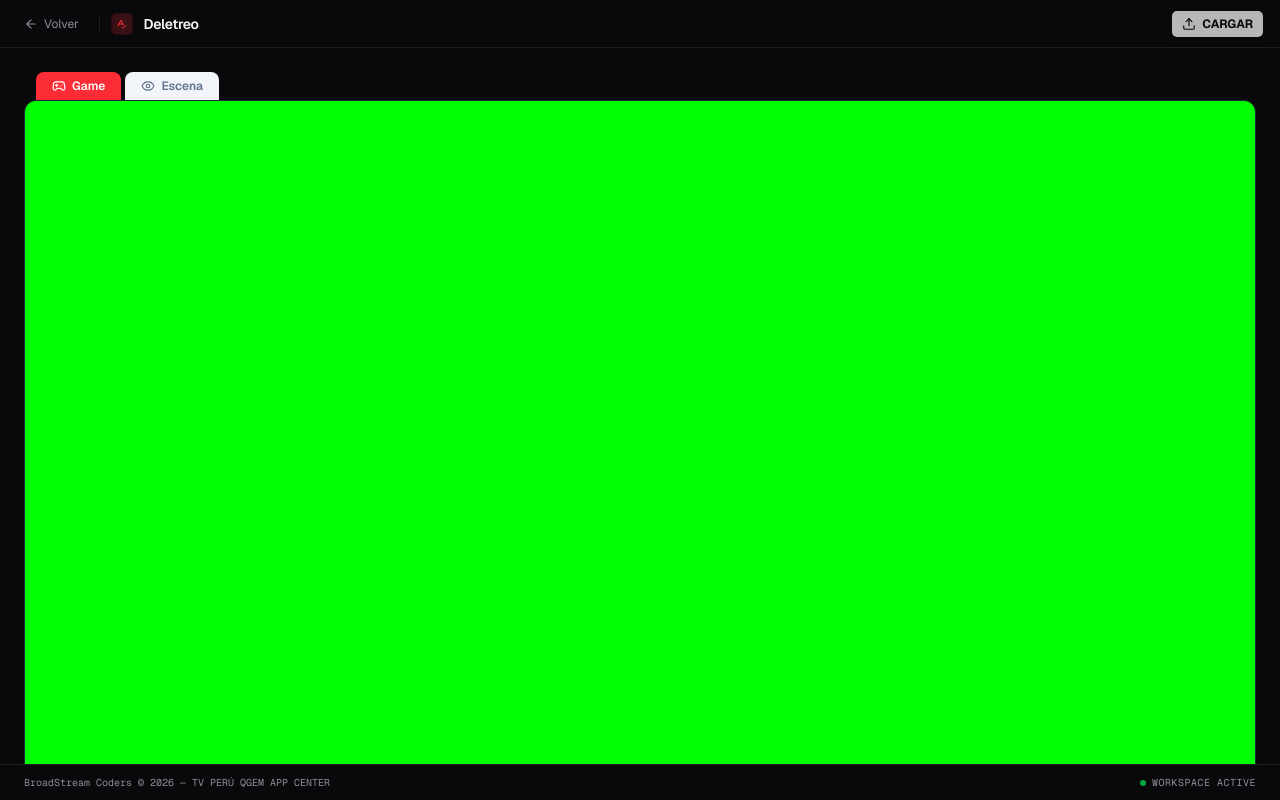
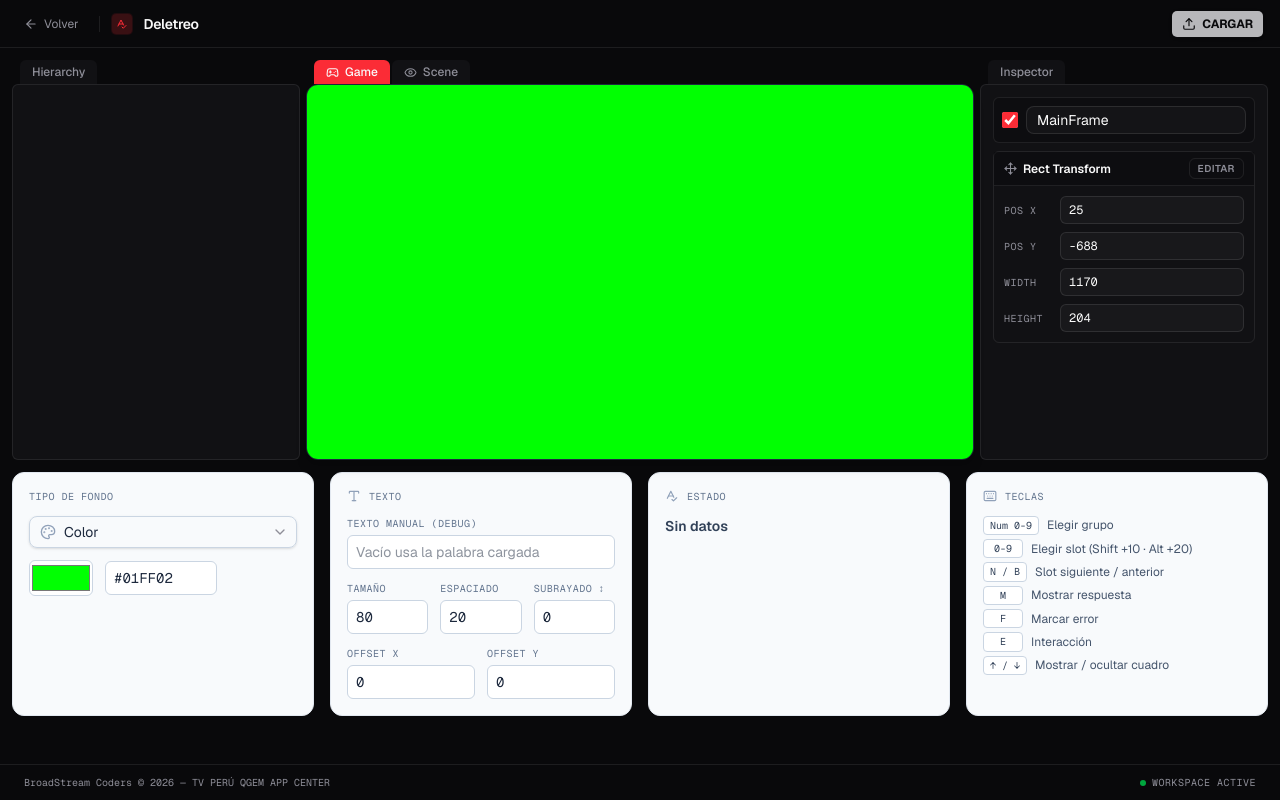
Before and after one commit to BroadStream-Coders/TvPeru-QGEM-Games, a Next.js app: page /workspaces/deletreo in a window 1280 px wide. Built offline with nearby package versions, Linux system fonts and the light colour scheme.

Commit message:
feat(deletreo): enhance DeletreoPage layout with new SidePanel and Inspector components, replace PositionCard with RectTransform for improved UI management

```diff
--- /dev/null
+++ b/src/app/workspaces/deletreo/components/Inspector.tsx
@@ -0,0 +1,31 @@
+import { Input } from "@/components/ui/input";
+
+export function Inspector({
+  name,
+  onNameChange,
+  active,
+  onActiveChange,
+}: {
+  name: string;
+  onNameChange: (value: string) => void;
+  active: boolean;
+  onActiveChange: (value: boolean) => void;
+}) {
+  return (
+    <div className="flex items-center gap-2 rounded-md border border-border bg-background/40 p-2">
+      <input
+        type="checkbox"
+        checked={active}
+        onChange={(e) => onActiveChange(e.target.checked)}
+        title={active ? "Objeto activo" : "Objeto apagado"}
+        className="size-4 shrink-0 cursor-pointer accent-brand"
+      />
+      <Input
+        value={name}
+        onChange={(e) => onNameChange(e.target.value)}
+        placeholder="Nombre"
+        className="h-7 text-sm"
+      />
+    </div>
+  );
+}
--- a/src/app/workspaces/deletreo/components/PositionCard.tsx
+++ /dev/null
@@ -1,64 +0,0 @@
-import { Frame, Move } from "lucide-react";
-import { NumberField } from "@/components/shared/NumberField";
-import { TransformValues, Vec2 } from "@/components/shared/Transform";
-
-export function PositionCard({
-  transform,
-  setAxis,
-  editMode,
-  onToggleEdit,
-}: {
-  transform: TransformValues;
-  setAxis: (
-    field: keyof TransformValues,
-    axis: keyof Vec2,
-  ) => (value: number) => void;
-  editMode: boolean;
-  onToggleEdit: () => void;
-}) {
-  return (
-    <div className="flex flex-col gap-3 rounded-xl border border-slate-200 bg-slate-50 p-4">
-      <div className="flex items-center justify-between">
-        <span className="flex items-center gap-2 text-2xs font-mono uppercase tracking-wider text-slate-500">
-          <Frame size={14} className="text-slate-400" />
-          Posición
-        </span>
-        <div className="flex items-center gap-2">
-          <button
-            onClick={onToggleEdit}
-            className={`flex items-center gap-1.5 rounded-md px-3 py-1.5 text-xs font-semibold transition-colors ${
-              editMode
-                ? "bg-brand text-white"
-                : "border border-slate-300 bg-white text-slate-600 hover:bg-slate-100"
-            }`}
-          >
-            <Move size={14} />
-            Editar
-          </button>
-        </div>
-      </div>
-      <div className="grid grid-cols-2 gap-3">
-        <NumberField
-          label="Pos X"
-          value={transform.position.x}
-          onChange={setAxis("position", "x")}
-        />
-        <NumberField
-          label="Pos Y"
-          value={transform.position.y}
-          onChange={setAxis("position", "y")}
-        />
-        <NumberField
-          label="Width"
-          value={transform.size.x}
-          onChange={setAxis("size", "x")}
-        />
-        <NumberField
-          label="Height"
-          value={transform.size.y}
-          onChange={setAxis("size", "y")}
-        />
-      </div>
-    </div>
-  );
-}
--- /dev/null
+++ b/src/app/workspaces/deletreo/components/RectTransform.tsx
@@ -0,0 +1,88 @@
+import { Move } from "lucide-react";
+import { TransformValues, Vec2 } from "@/components/shared/Transform";
+
+function Field({
+  label,
+  value,
+  onChange,
+}: {
+  label: string;
+  value: number;
+  onChange: (value: number) => void;
+}) {
+  return (
+    <label className="flex items-center gap-2">
+      <span className="w-12 shrink-0 text-2xs font-mono uppercase tracking-wider text-muted-foreground">
+        {label}
+      </span>
+      <input
+        type="number"
+        value={value}
+        onChange={(e) => {
+          const n = Number(e.target.value);
+          if (!Number.isNaN(n)) onChange(n);
+        }}
+        className="h-7 w-full min-w-0 rounded-md border border-input bg-input/30 px-2 py-1 text-xs font-mono text-foreground outline-none focus:border-ring"
+      />
+    </label>
+  );
+}
+
+export function RectTransform({
+  transform,
+  setAxis,
+  editMode,
+  onToggleEdit,
+}: {
+  transform: TransformValues;
+  setAxis: (
+    field: keyof TransformValues,
+    axis: keyof Vec2,
+  ) => (value: number) => void;
+  editMode: boolean;
+  onToggleEdit: () => void;
+}) {
+  return (
+    <div className="rounded-md border border-border">
+      <div className="flex items-center justify-between border-b border-border bg-background/40 px-2.5 py-1.5">
+        <span className="flex items-center gap-1.5 text-xs font-semibold text-foreground">
+          <Move size={13} className="text-muted-foreground" />
+          Rect Transform
+        </span>
+        <button
+          onClick={onToggleEdit}
+          title={editMode ? "Desactivar edición en canvas" : "Editar en canvas"}
+          className={`rounded-md px-2 py-0.5 text-2xs font-semibold uppercase tracking-wider transition-colors ${
+            editMode
+              ? "bg-brand text-brand-foreground"
+              : "border border-border text-muted-foreground hover:bg-accent hover:text-foreground"
+          }`}
+        >
+          Editar
+        </button>
+      </div>
+      <div className="grid grid-cols-1 gap-2 p-2.5">
+        <Field
+          label="Pos X"
+          value={transform.position.x}
+          onChange={setAxis("position", "x")}
+        />
+        <Field
+          label="Pos Y"
+          value={transform.position.y}
+          onChange={setAxis("position", "y")}
+        />
+        <Field
+          label="Width"
+          value={transform.size.x}
+          onChange={setAxis("size", "x")}
+        />
+        <Field
+          label="Height"
+          value={transform.size.y}
+          onChange={setAxis("size", "y")}
+        />
+      </div>
+    </div>
+  );
+}
--- /dev/null
+++ b/src/app/workspaces/deletreo/components/SidePanel.tsx
@@ -0,0 +1,25 @@
+import { ReactNode } from "react";
+import { cn } from "@/lib/utils";
+
+export function SidePanel({
+  title,
+  children,
+  className,
+}: {
+  title: string;
+  children?: ReactNode;
+  className?: string;
+}) {
+  return (
+    <div className={cn("flex flex-col", className)}>
+      <div className="flex items-end pl-2">
+        <span className="rounded-t-md bg-card px-3 py-1 text-xs font-medium text-muted-foreground">
+          {title}
+        </span>
+      </div>
+      <div className="flex flex-1 flex-col gap-2 rounded-md border border-border bg-card p-3">
+        {children}
+      </div>
+    </div>
+  );
+}
--- a/src/app/workspaces/deletreo/components/ViewModeTabs.tsx
+++ b/src/app/workspaces/deletreo/components/ViewModeTabs.tsx
@@ -1,10 +1,10 @@
 import { Gamepad2, Eye } from "lucide-react";
 
-export type ViewMode = "game" | "escena";
+export type ViewMode = "game" | "scene";
 
 const TABS: { mode: ViewMode; label: string; icon: typeof Gamepad2 }[] = [
   { mode: "game", label: "Game", icon: Gamepad2 },
-  { mode: "escena", label: "Escena", icon: Eye },
+  { mode: "scene", label: "Scene", icon: Eye },
 ];
 
 export function ViewModeTabs({
@@ -15,20 +15,20 @@ export function ViewModeTabs({
   onChange: (mode: ViewMode) => void;
 }) {
   return (
-    <div className="flex items-end gap-1 pl-3">
+    <div className="flex items-end gap-0.5 pl-2">
       {TABS.map(({ mode: m, label, icon: Icon }) => {
         const active = mode === m;
         return (
           <button
             key={m}
             onClick={() => onChange(m)}
-            className={`flex items-center gap-1.5 rounded-t-lg px-4 py-1.5 text-xs font-semibold transition-colors ${
+            className={`flex items-center gap-1.5 rounded-t-md px-3 py-1 text-xs font-medium transition-colors ${
               active
-                ? "bg-brand text-white"
-                : "bg-slate-100 text-slate-500 hover:bg-slate-200 hover:text-slate-700"
+                ? "bg-brand text-brand-foreground"
+                : "bg-card text-muted-foreground hover:bg-accent hover:text-foreground"
             }`}
           >
-            <Icon size={14} />
+            <Icon size={13} />
             {label}
           </button>
         );
--- a/src/app/workspaces/deletreo/page.tsx
+++ b/src/app/workspaces/deletreo/page.tsx
@@ -25,9 +25,11 @@ import {
 import { SpellFrame } from "./components/SpellFrame";
 import { StatusCard } from "./components/StatusCard";
 import { LegendCard } from "./components/LegendCard";
-import { PositionCard } from "./components/PositionCard";
 import { TextCard } from "./components/TextCard";
 import { ViewModeTabs, ViewMode } from "./components/ViewModeTabs";
+import { SidePanel } from "./components/SidePanel";
+import { Inspector } from "./components/Inspector";
+import { RectTransform } from "./components/RectTransform";
 
 interface DeletreoGroup {
   words: string[];
@@ -54,6 +56,9 @@ export default function DeletreoPage() {
   });
   const [editMode, setEditMode] = useState(false);
   const [viewMode, setViewMode] = useState<ViewMode>("game");
+
+  const [frameName, setFrameName] = useState("MainFrame");
+  const [frameActive, setFrameActive] = useState(true);
 
   const [transform, setTransform] = useState<TransformValues>({
     position: { ...HIDDEN_POS },
@@ -194,8 +199,10 @@ export default function DeletreoPage() {
   });
 
   return (
-    <main className="flex-1 p-6 overflow-auto flex flex-col gap-6">
-      <div className="mx-auto w-full max-w-[1280px]">
+    <main className="flex-1 p-3 overflow-auto flex flex-col gap-3">
+      <div className="flex gap-1.5">
+        <SidePanel title="Hierarchy" className="w-72 shrink-0" />
+        <div className="flex min-w-0 flex-1 flex-col">
           <ViewModeTabs mode={viewMode} onChange={setViewMode} />
           <FullScreen background={background} hideCursorOnFullscreen>
             <div ref={stageRef} className="absolute inset-0">
@@ -204,11 +211,12 @@ export default function DeletreoPage() {
                 size={transform.size}
                 pivot={transform.pivot}
                 className={
-                viewMode === "escena" || editMode
+                  viewMode === "scene" || editMode
                     ? "border-2 border-dashed border-white/60"
                     : undefined
                 }
               >
+                {frameActive && (
                   <SpellFrame
                     frameRef={frameRef}
                     word={word}
@@ -216,6 +224,7 @@ export default function DeletreoPage() {
                     errorMode={errorMode}
                     textConfig={textConfig}
                   />
+                )}
                 {editMode && (
                   <>
                     <div
@@ -235,27 +244,33 @@ export default function DeletreoPage() {
             </div>
           </FullScreen>
         </div>
-
-      {/* Config */}
-      <div className="grid grid-cols-1 lg:grid-cols-3 gap-4">
-        <div className="flex flex-col gap-3 rounded-xl border border-slate-200 bg-slate-50 p-4">
-          <BackgroundConfig value={background} onChange={setBackground} />
-        </div>
-        <PositionCard
+        <SidePanel title="Inspector" className="w-72 shrink-0">
+          <Inspector
+            name={frameName}
+            onNameChange={setFrameName}
+            active={frameActive}
+            onActiveChange={setFrameActive}
+          />
+          <RectTransform
             transform={transform}
             setAxis={setAxis}
             editMode={editMode}
             onToggleEdit={() => setEditMode((v) => !v)}
           />
+        </SidePanel>
+      </div>
+
+      {/* Config */}
+      <div className="grid grid-cols-1 lg:grid-cols-4 gap-4">
+        <div className="flex flex-col gap-3 rounded-xl border border-slate-200 bg-slate-50 p-4">
+          <BackgroundConfig value={background} onChange={setBackground} />
+        </div>
         <TextCard
           textConfig={textConfig}
           onChange={setTextConfig}
           manualText={manualText}
           onManualTextChange={setManualText}
         />
-      </div>
-
-      <div className="grid grid-cols-1 lg:grid-cols-2 gap-4">
         <StatusCard
           groups={groups}
           groupIndex={groupIndex}
```
Lines whose indentation alone changed are shown as unchanged.
